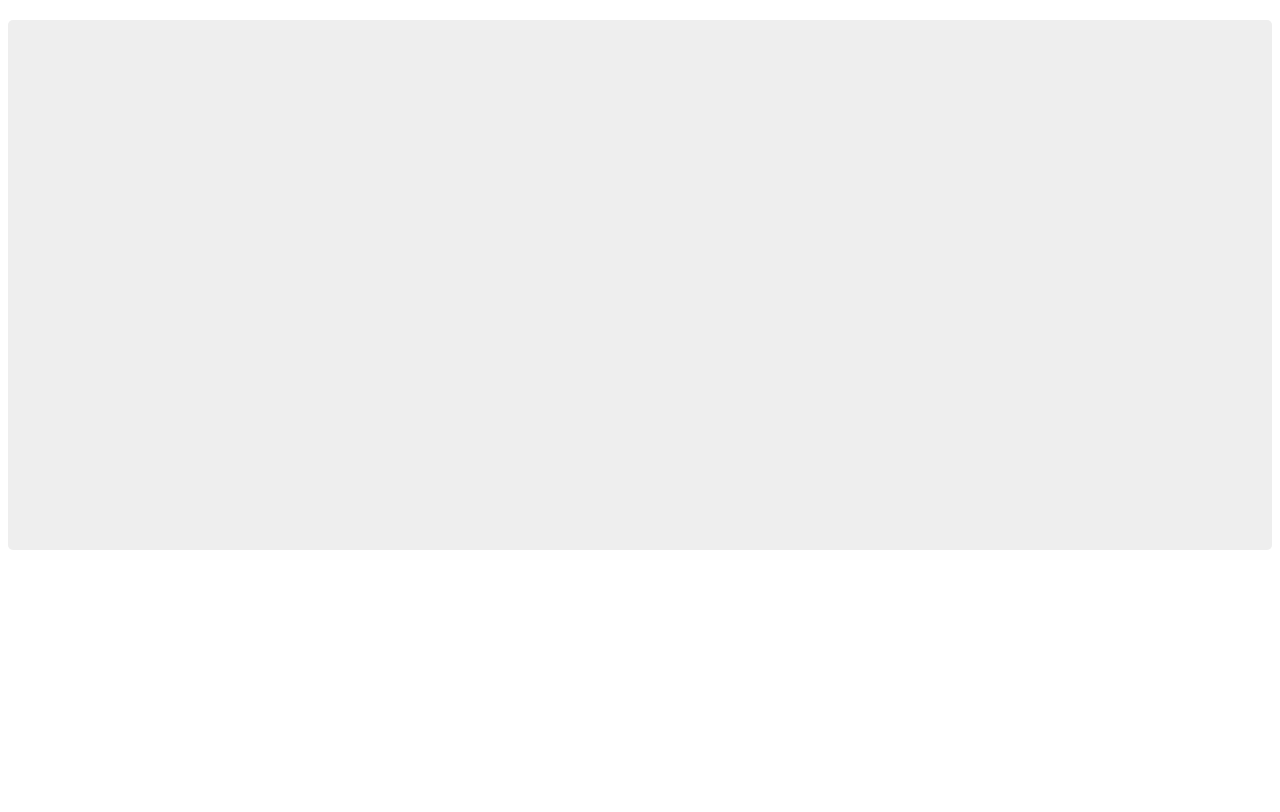
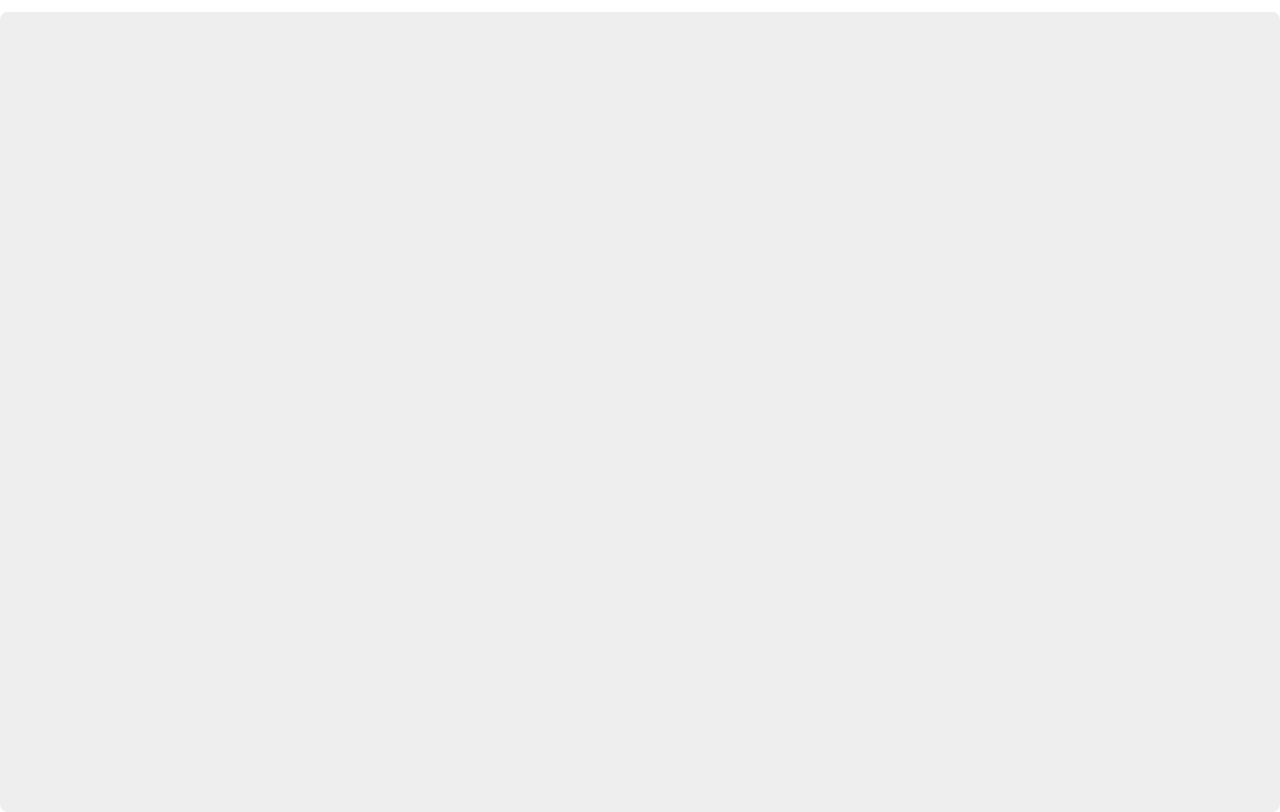
Before and after one commit to vincelwt/chatgpt-mac, an Electron app: page index.html in a window 1280 px wide. Drawn offline with Linux system fonts and the light colour scheme.

Commit message:
adjustable height

```diff
--- a/index.css
+++ b/index.css
@@ -1,13 +1,20 @@
 body {
   font-family: -apple-system, BlinkMacSystemFont, 'Segoe UI', Roboto, Helvetica,
     Arial, sans-serif;
-  padding: 0rem;
+  padding: 0;
+  margin: 0;
   overflow: hidden;
+}
+
+:root {
+  /* account for the arrow */
+  --actual-height: calc(100vh - 12px);
 }
 
 .myarrow {
   position: relative;
-  padding: 12px 0;
+  /* padding-top: 12px; */
+  padding: 12px 0 0 0 ;
 }
 
 .myarrow:before {
@@ -18,7 +25,8 @@ body {
   border-style: solid;
   border-color: transparent transparent white transparent;
   position: absolute;
-  top: 0px;
+
+  top: 0;
   left: 50%;
   transform: translateX(-50%);
 }
@@ -32,11 +40,23 @@ body {
 .page {
   background: #eeeeee;
   width: 100%;
-  height: 530px;
+  height: 100vh;
+  margin-top: 12px;
   margin: 0 auto;
+  position: relative;
 }
 
 .darwin.page {
-  border-radius: 5px;
+  border-radius: 8px;
   overflow: hidden;
 }
+
+webview {
+  /* overflow: hidden; */
+  position: absolute;
+  top: 0;
+  left: 0;
+  width: 100%;
+  height:  calc(100vh - 12px);
+  display: inline-flex !important;
+}
--- a/index.html
+++ b/index.html
@@ -7,11 +7,11 @@
   </head>
   <body class="myarrow">
     <div class="page darwin">
-    <webview id="wv1" src="https://chat.openai.com/chat" nodeintegration="on" autosize="on" style="width:100%; height:530px">
+    <webview id="webview" src="https://chat.openai.com/chat" autosize="on" >
    </webview>
   </div>
     <script>
-    const webview = document.getElementById('wv1');
+    const webview = document.getElementById('webview');
     webview.addEventListener('dom-ready', function() {
 
       // hide message below text input and menu bar
```
Also changed, not shown: index.js (+44 -14 lines).
